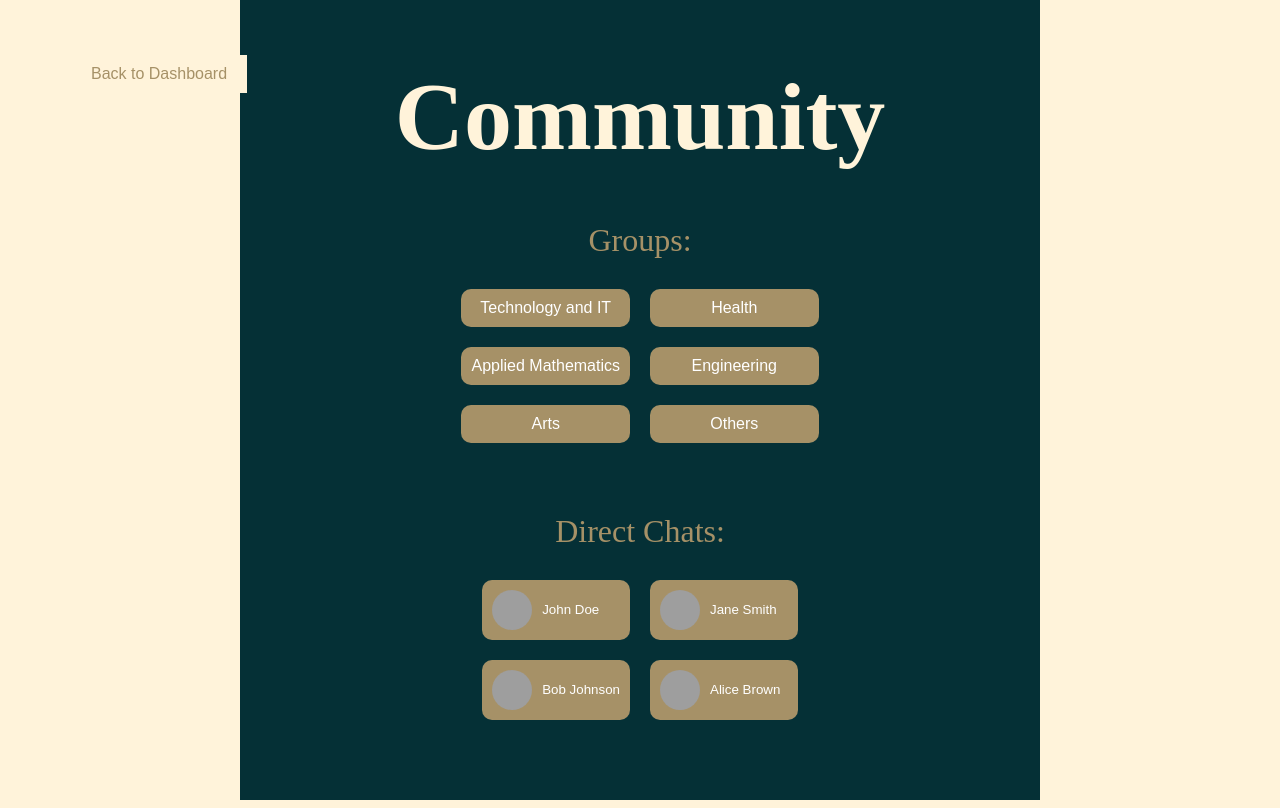
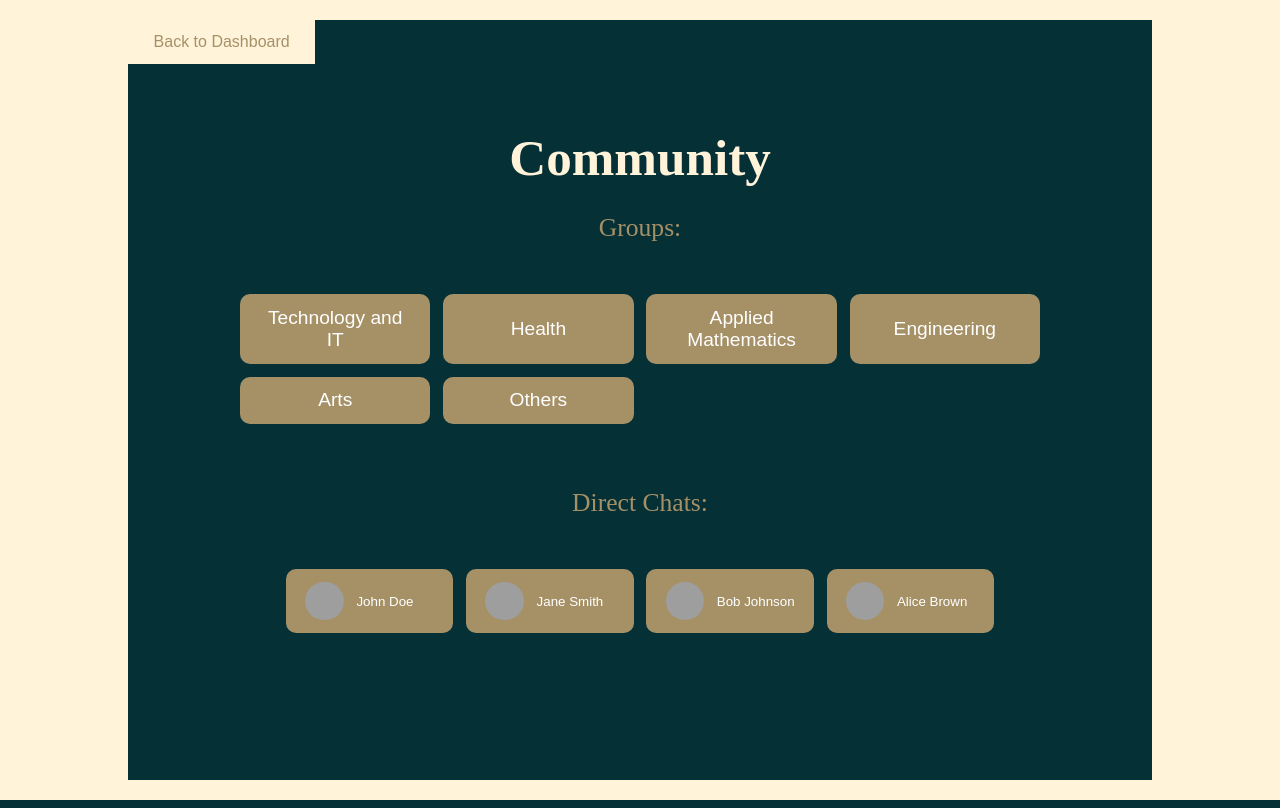
Before and after one commit to GRINGOLOCO7/AI_assistant_future_Carrear, a Flask app: page /community in a window 1280 px wide. Run offline with Flask 3, Linux system fonts and the light colour scheme; grey boxes are pictures that could not be loaded.

Commit message:
adapt visuals to diffrent window size

```diff
--- a/templates/assistant.html
+++ b/templates/assistant.html
@@ -16,7 +16,7 @@
         }
         .chat-container {
             width: 80%;
-            height: 80%;
+            height: 90%;
             max-width: 1000px;
             background-color: #fff3da;
             box-shadow: 0 0 10px rgba(0, 0, 0, 0.1);
--- a/templates/community.html
+++ b/templates/community.html
@@ -11,12 +11,12 @@
             justify-content: center;
             align-items: center;
             height: 100vh;
-            margin-top: 0px;
+            margin: 0;
         }
         .rectangle {
             position: absolute;
-            width: 800px;
-            height: 800px;
+            width: 80%;
+            height: 95%;
             background-color: #053036;
             display: flex;
             justify-content: center;
@@ -25,36 +25,30 @@
         }
         h1 {
             text-align: center;
-            font-size: 6em;
+            font-size: 4vw;
             margin: 0;
             color: #fff3da;
-        }
-        h2 {
-            text-align: center;
-            color: #fff3da;
-            font-size: 3em;
-            margin-bottom: 0px;
         }
         p {
             text-align: center;
             color: #a69167;
-            margin-top: 50px;
-            margin-bottom: 10px;
-            font-size: 2em;
+            margin-top: 2vw;
+            margin-bottom: 1vw;
+            font-size: 2vw;
         }
         .button-container {
             display: grid;
-            grid-template-columns: repeat(2, 1fr);
-            gap: 20px;
+            grid-template-columns: repeat(auto-fit, minmax(150px, 1fr));
+            gap: 1vw;
             justify-content: center;
-            margin: 20px;
+            margin: 3vw;
             max-width: 800px;
         }
         .button {
             background-color: #a69167;
             color: white;
-            font-size: 16px;
-            padding: 10px;
+            font-size: 1.5vw;
+            padding: 1vw 1.5vw;
             border: none;
             cursor: pointer;
             transition: background-color 0.3s ease;
@@ -66,11 +60,11 @@
         }
         .back-button {
             position: absolute;
-            top: 55px;
-            left: 71px;
+            top: 2.5%;
+            left: 10%;
             background-color: #fff3da;
             color: #a69167;
-            padding: 10px 20px;
+            padding: 1vw 2vw;
             border: none;
             cursor: pointer;
             font-size: 16px;
@@ -82,10 +76,10 @@
         .direct-chat {
             display: flex;
             align-items: center;
-            gap: 10px;
+            gap: 1vw;
             background-color: #a69167;
             color: white;
-            padding: 10px;
+            padding: 1vw 1.5vw;
             border: none;
             cursor: pointer;
             transition: background-color 0.3s ease;
@@ -95,8 +89,8 @@
             background-color: #d4ad72;
         }
         .direct-chat img {
-            width: 40px;
-            height: 40px;
+            width: 3vw;
+            height: 3vw;
             border-radius: 50%;
         }
     </style>
--- a/templates/search_mentor.html
+++ b/templates/search_mentor.html
@@ -15,8 +15,8 @@
         }
         .rectangle {
             position: absolute;
-            width: 800px;
-            height: 800px;
+            width: 80%;
+            height: 95%;
             background-color: #053036;
             display: flex;
             justify-content: center;
--- a/templates/welcome.html
+++ b/templates/welcome.html
@@ -15,8 +15,8 @@
         }
         .rectangle {
             position: absolute;
-            width: 800px;
-            height: 800px;
+            width: 80%;
+            height: 95%;
             background-color: #053036;
             display: flex;
             justify-content: center;
```
Also changed, not shown: templates/community_chat.html (+6 -6 lines), templates/dashboard.html (+4 -4 lines), templates/mentor.html (+4 -4 lines).
